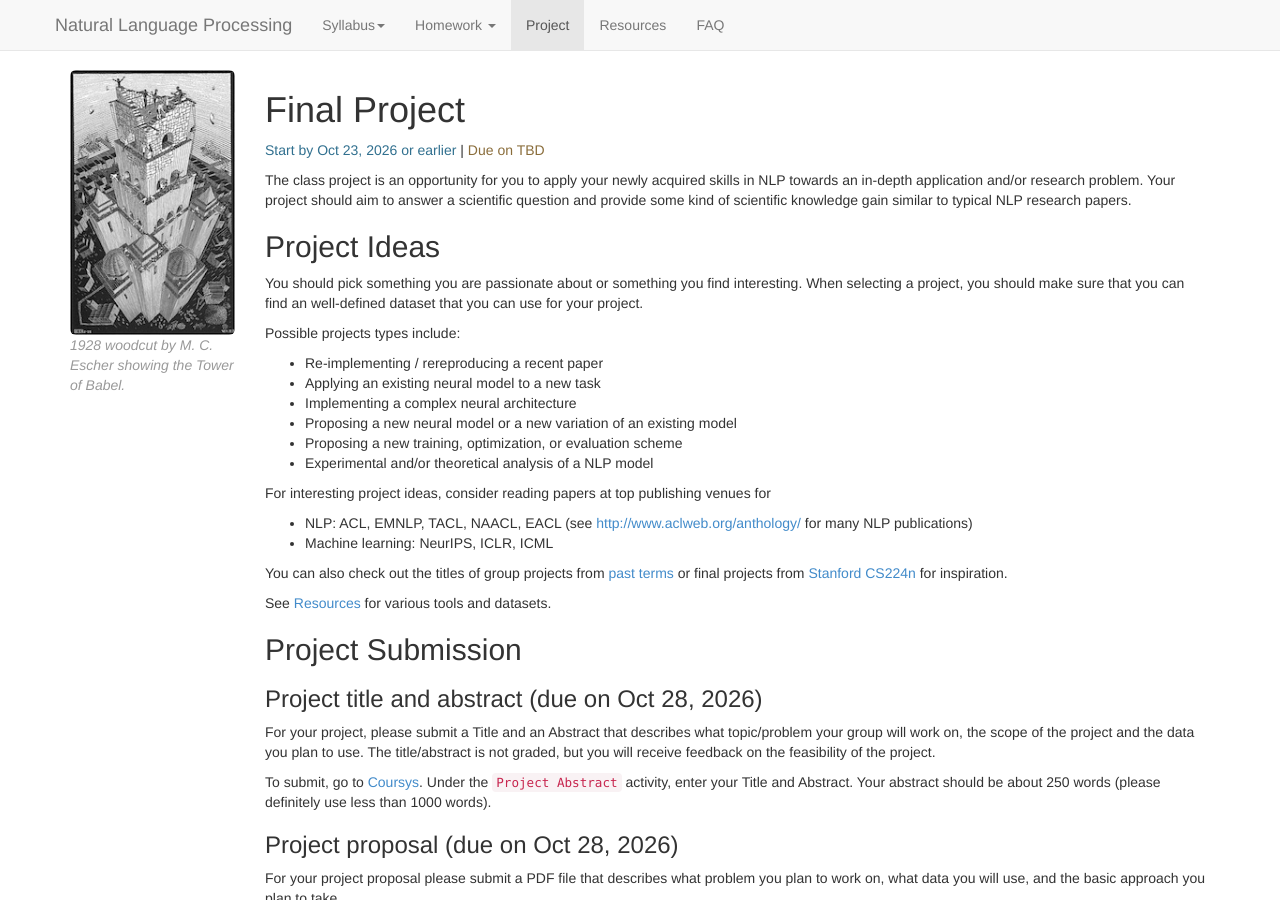
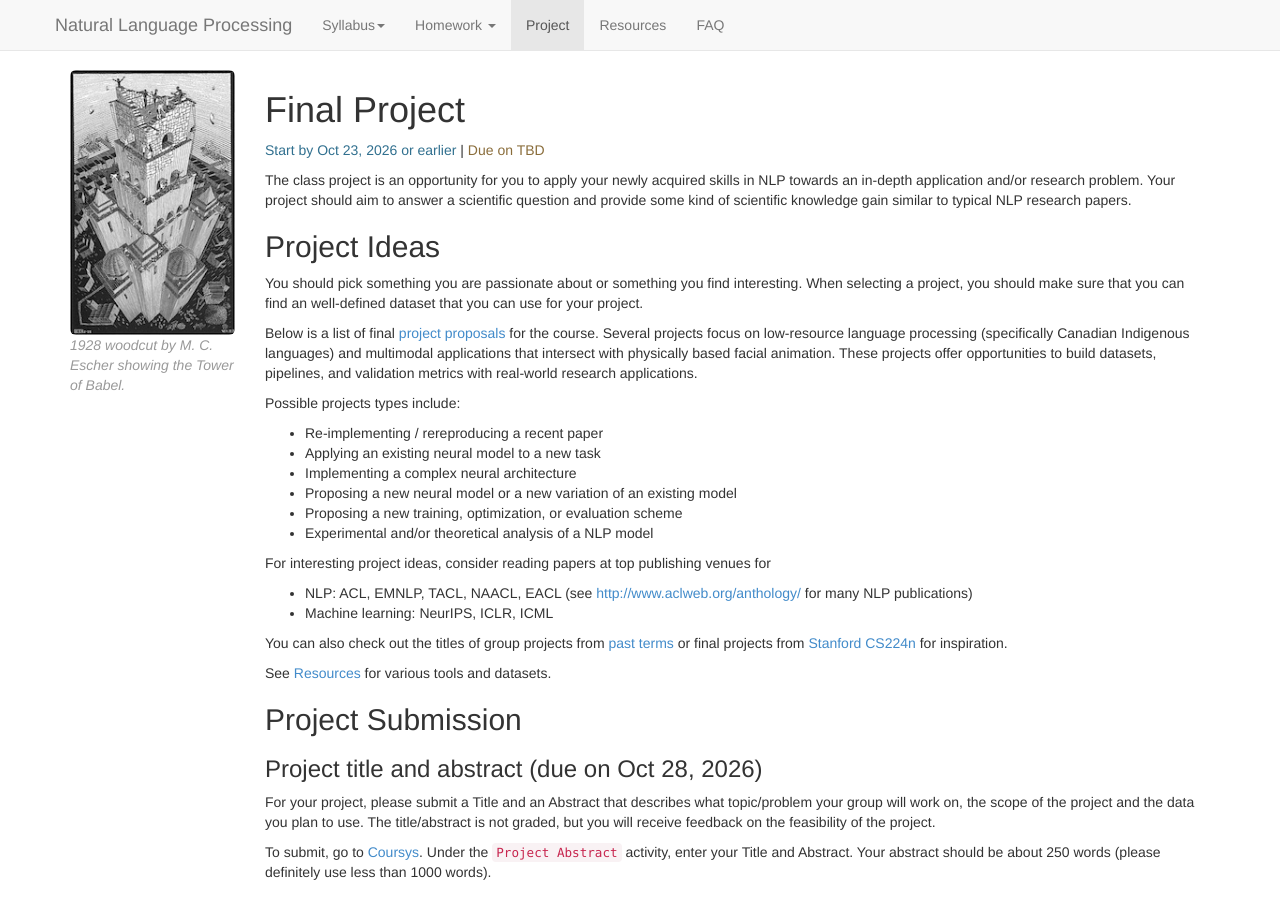
Before and after one commit to zhiyunrichardpeng/nlp-class, a Jekyll site: the page built from project.md, in a window 1280 px wide and 900 px high. Built offline with Jekyll 4.4.1, drawn with Linux system fonts in a browser that asks for light colours; nearby versions of some CDN libraries.

Commit message:
Add research proposal document link and lab proposal summary to project.md

```diff
--- a/project.md
+++ b/project.md
@@ -19,6 +19,8 @@ Your project should aim to answer a scientific question and provide some kind of
 
 
 You should pick something you are passionate about or something you find interesting.  When selecting a project, you should make sure that you can find an well-defined dataset that you can use for your project.
+
+Below is a list of final [project proposals](https://1sfu-my.sharepoint.com/:w:/g/personal/zpa18_sfu_ca/IQDCRv1c6SI7S4r2kZUM5WjiAa3ffDGkJ5pjVHR0z3sdw6k?e=EFqjLT) for the course. Several projects focus on low-resource language processing (specifically Canadian Indigenous languages) and multimodal applications that intersect with physically based facial animation. These projects offer opportunities to build datasets, pipelines, and validation metrics with real-world research applications.
 
 Possible projects types include:
 * Re-implementing / rereproducing a recent paper
```
